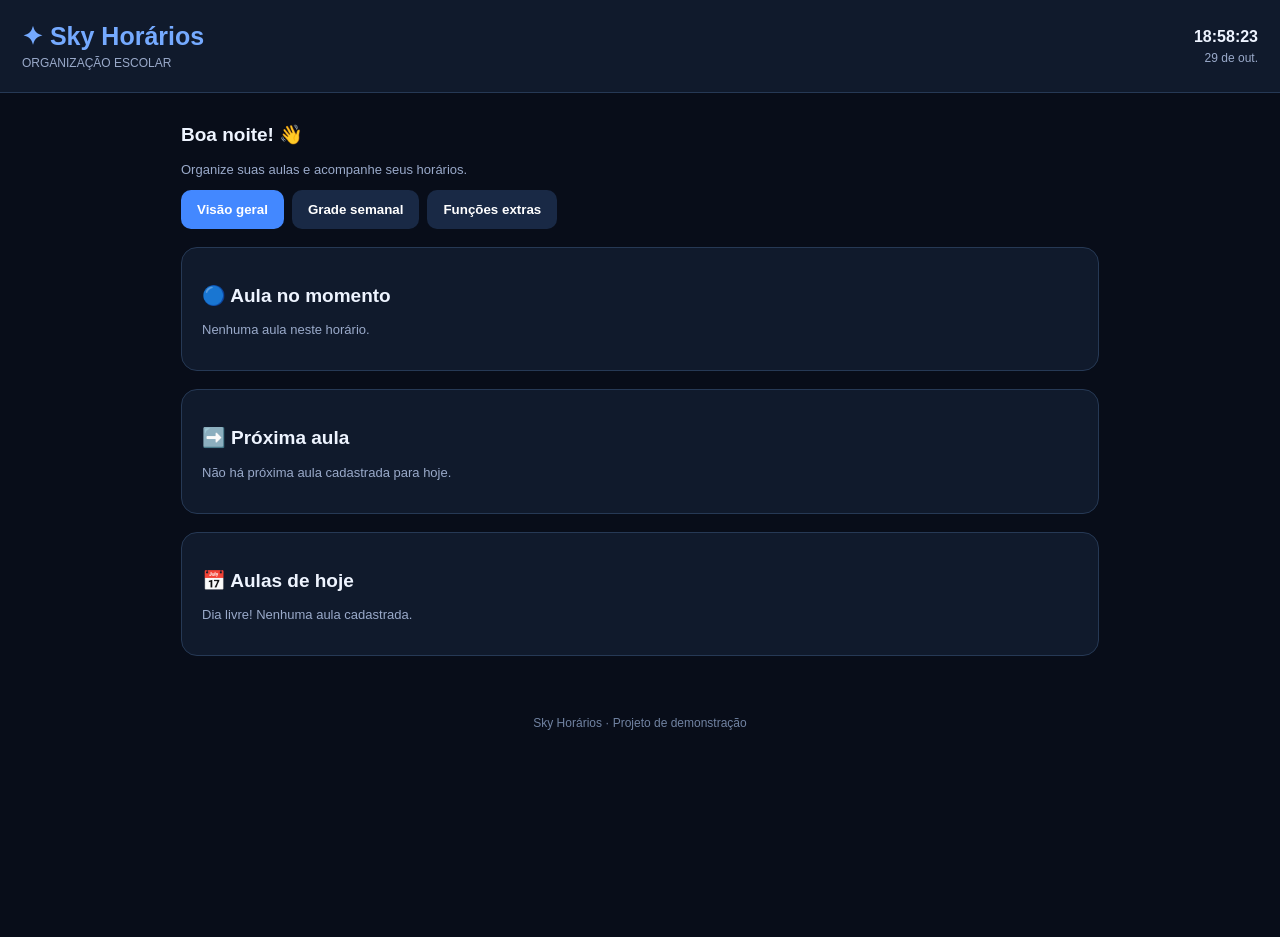
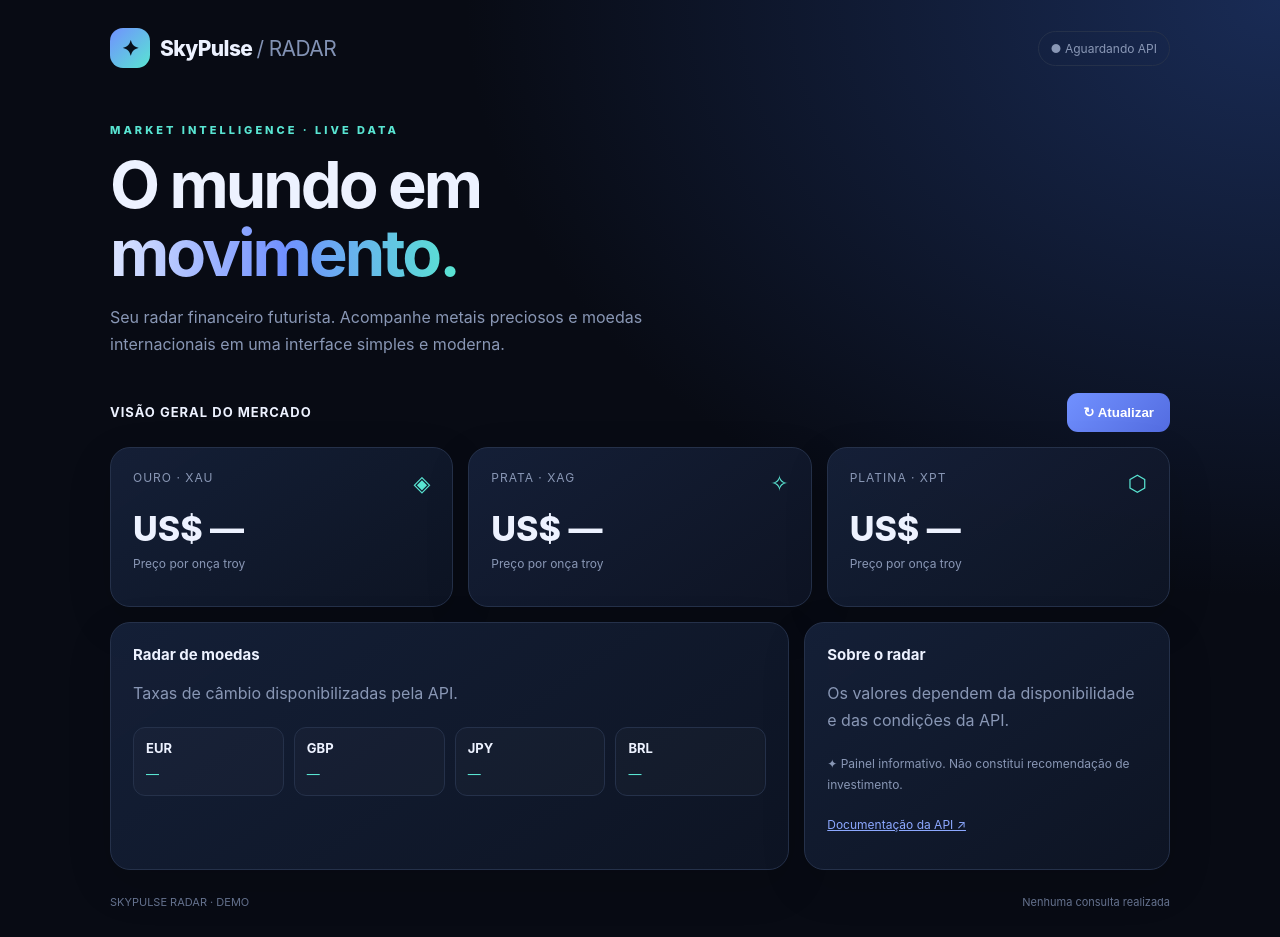
Before and after one commit to skycelestxy-hub/Teste-Index-, a plain HTML site: page index.html in a window 1280 px wide. Before the commit the page ends 800 px from the top, so only its background shows below. Drawn offline with Linux system fonts and the light colour scheme.

Commit message:
Update index.html

```diff
--- a/index.html
+++ b/index.html
@@ -1,141 +1,178 @@
+
 <!DOCTYPE html>
 <html lang="pt-BR">
 <head>
 <meta charset="UTF-8">
 <meta name="viewport" content="width=device-width, initial-scale=1.0">
-<title>Sky — Horários de Aula</title>
+<title>SkyPulse | Market Radar</title>
 <style>
 *{box-sizing:border-box}
-body{margin:0;background:#080d19;color:#eef4ff;font-family:Arial,sans-serif}
-header{padding:22px;background:#101a2c;border-bottom:1px solid #263955;display:flex;justify-content:space-between;align-items:center}
-h1{font-size:25px;margin:0;color:#75aaff}
-header p{margin:5px 0 0;color:#9aaaca;font-size:12px}
-main{max-width:950px;margin:30px auto;padding:0 16px}
-h2{font-size:19px}
-.card{background:#101a2c;border:1px solid #263955;border-radius:16px;padding:20px;margin-bottom:18px}
-button{background:#4388ff;color:white;border:0;padding:12px 16px;border-radius:10px;cursor:pointer;font-weight:bold}
-button:hover{background:#306bd0}
-input,select{background:#080f1d;color:white;border:1px solid #344867;border-radius:9px;padding:12px;width:100%;margin:5px 0 12px}
-label{font-size:13px;color:#b9c9e2}
-.grid{display:grid;grid-template-columns:1fr 1fr;gap:12px}
-.lesson{padding:13px;background:#0a1424;border:1px solid #263955;border-radius:12px;margin-top:10px;display:flex;justify-content:space-between;gap:12px}
-.muted{color:#9aaaca;font-size:13px}
-.highlight{color:#65b5ff}
-nav{display:flex;gap:8px;flex-wrap:wrap;margin-bottom:18px}
-nav button{background:#192945}
-nav button.active{background:#4388ff}
-.hidden{display:none}
-footer{text-align:center;color:#7183a2;padding:30px;font-size:12px}
-@media(max-width:600px){.grid{grid-template-columns:1fr}header{padding:16px}h1{font-size:20px}}
+:root{--bg:#080b14;--panel:#111a2c;--border:#25314a;--text:#edf2ff;--muted:#8997b5;--blue:#7191ff;--cyan:#59e5d2}
+body{margin:0;background:radial-gradient(ellipse at top right,#192b55,transparent 45%),var(--bg);color:var(--text);font-family:Inter,Segoe UI,Arial,sans-serif;min-height:100vh}
+main{max-width:1100px;margin:auto;padding:28px 20px}
+header{display:flex;justify-content:space-between;align-items:center;gap:12px;margin-bottom:55px}
+.brand{font-size:21px;font-weight:800;letter-spacing:-.6px}
+.logo{display:inline-grid;place-items:center;width:40px;height:40px;border-radius:13px;background:linear-gradient(135deg,var(--blue),var(--cyan));color:#07101b;margin-right:10px}
+.status{font-size:12px;color:var(--muted);border:1px solid var(--border);border-radius:30px;padding:9px 12px}
+.hero{margin-bottom:35px}
+.tag{color:var(--cyan);font-size:11px;font-weight:800;letter-spacing:3px}
+h1{font-size:clamp(36px,7vw,65px);letter-spacing:-3px;line-height:1.05;margin:14px 0}
+h1 span{background:linear-gradient(90deg,#dce5ff,#7191ff,#59e5d2);color:transparent;background-clip:text}
+p{color:var(--muted);line-height:1.7}
+.hero p{max-width:600px}
+.toolbar{display:flex;justify-content:space-between;align-items:center;gap:12px;margin-bottom:15px}
+.toolbar h2{font-size:13px;letter-spacing:1px}
+button{border:0;border-radius:11px;background:linear-gradient(135deg,#7191ff,#536ce0);padding:12px 16px;color:white;font-weight:700;cursor:pointer}
+button:disabled{opacity:.6}
+.grid{display:grid;grid-template-columns:repeat(3,minmax(0,1fr));gap:15px}
+.card,.panel{border:1px solid var(--border);border-radius:20px;padding:22px;background:linear-gradient(145deg,#152039eF,#0e1424f2);box-shadow:0 15px 45px #0002}
+.card{min-height:160px}
+.label{font-size:12px;color:var(--muted);letter-spacing:1px}
+.icon{float:right;font-size:22px;color:var(--cyan)}
+.value{font-size:clamp(25px,3vw,34px);font-weight:800;margin:23px 0 7px;overflow-wrap:anywhere}
+.sub{font-size:12px;color:var(--muted)}
+.lower{display:grid;grid-template-columns:1.3fr .7fr;gap:15px;margin-top:15px}
+.panel h3{font-size:15px;margin-top:0}
+.currencies{display:grid;grid-template-columns:repeat(4,1fr);gap:10px;margin-top:20px}
+.currency{padding:12px;border:1px solid var(--border);border-radius:12px;background:#ffffff05}
+.currency b{display:block;font-size:13px;margin-bottom:7px}
+.currency span{font-size:13px;color:var(--cyan);overflow-wrap:anywhere}
+.note{font-size:12px;margin-top:20px}
+#error{display:none;border:1px solid #a96b48;background:#3a241d;padding:13px;border-radius:12px;color:#ffd1ae;margin-bottom:15px;overflow-wrap:anywhere}
+footer{display:flex;justify-content:space-between;gap:10px;margin-top:25px;color:#64718d;font-size:11px}
+@media(max-width:700px){.grid{grid-template-columns:1fr}.lower{grid-template-columns:1fr}.currencies{grid-template-columns:repeat(2,1fr)}header{margin-bottom:35px}.toolbar{align-items:flex-start}.value{font-size:30px}}
 </style>
 </head>
 <body>
+<main>
 <header>
-<div><h1>✦ Sky Horários</h1><p>ORGANIZAÇÃO ESCOLAR</p></div>
-<div style="text-align:right"><strong id="clock">00:00:00</strong><p id="date"></p></div>
+  <div class="brand"><span class="logo">✦</span>SkyPulse <span style="color:#8292b4;font-weight:400">/ RADAR</span></div>
+  <div class="status" id="status">● Aguardando API</div>
 </header>
-<main>
-<h2 id="greeting">Olá! 👋</h2>
-<p class="muted">Organize suas aulas e acompanhe seus horários.</p>
-<nav>
-<button class="active" onclick="show('home',this)">Visão geral</button>
-<button onclick="show('schedule',this)">Grade semanal</button>
-<button onclick="show('extras',this)">Funções extras</button>
-</nav>
-<section id="home">
-<div class="card">
-<h2>🔵 Aula no momento</h2>
-<div id="current"><p class="muted">Nenhuma aula cadastrada.</p></div>
+
+<section class="hero">
+  <div class="tag">MARKET INTELLIGENCE · LIVE DATA</div>
+  <h1>O mundo em<br><span>movimento.</span></h1>
+  <p>Seu radar financeiro futurista. Acompanhe metais preciosos e moedas internacionais em uma interface simples e moderna.</p>
+</section>
+
+<div class="toolbar">
+  <h2>VISÃO GERAL DO MERCADO</h2>
+  <button id="refresh">↻ Atualizar</button>
 </div>
-<div class="card">
-<h2>➡️ Próxima aula</h2>
-<div id="next"><p class="muted">Cadastre suas aulas para começar.</p></div>
-</div>
-<div class="card">
-<h2>📅 Aulas de hoje</h2>
-<div id="today"></div>
-</div>
+
+<div id="error"></div>
+
+<section class="grid">
+  <article class="card">
+    <span class="icon">◈</span><div class="label">OURO · XAU</div>
+    <div class="value" id="gold">US$ —</div><div class="sub">Preço por onça troy</div>
+  </article>
+  <article class="card">
+    <span class="icon">✧</span><div class="label">PRATA · XAG</div>
+    <div class="value" id="silver">US$ —</div><div class="sub">Preço por onça troy</div>
+  </article>
+  <article class="card">
+    <span class="icon">⬡</span><div class="label">PLATINA · XPT</div>
+    <div class="value" id="platinum">US$ —</div><div class="sub">Preço por onça troy</div>
+  </article>
 </section>
-<section id="schedule" class="hidden">
-<div class="card">
-<h2>Adicionar aula</h2>
-<form id="lessonForm">
-<div class="grid">
-<div><label>Dia da semana</label><select id="day"><option value="1">Segunda-feira</option><option value="2">Terça-feira</option><option value="3">Quarta-feira</option><option value="4">Quinta-feira</option><option value="5">Sexta-feira</option><option value="6">Sábado</option><option value="0">Domingo</option></select></div>
-<div><label>Disciplina</label><input id="subject" placeholder="Ex.: Matemática" required></div>
-<div><label>Horário de início</label><input id="start" type="time" value="07:00" required></div>
-<div><label>Horário de término</label><input id="end" type="time" value="07:50" required></div>
-<div><label>Série e turma</label><input id="classroom" placeholder="Ex.: 9º C" required></div>
-<div><label>Sala</label><input id="room" placeholder="Ex.: 01" required></div>
-<div><label>Utiliza plataforma?</label><select id="usePlatform"><option value="no">Não</option><option value="yes">Sim</option></select></div>
-<div id="platformBox" class="hidden"><label>Número da plataforma</label><input id="platform" placeholder="Ex.: 03"></div>
-</div>
-<p><label><input id="recurring" type="checkbox" checked style="width:auto"> Repetir toda semana</label></p>
-<button type="submit">+ Salvar aula</button>
-</form>
-</div>
-<div class="card">
-<h2>Minha grade</h2>
-<div id="scheduleList"></div>
-</div>
+
+<section class="lower">
+  <div class="panel">
+    <h3>Radar de moedas</h3>
+    <p>Taxas de câmbio disponibilizadas pela API.</p>
+    <div class="currencies" id="currencies">
+      <div class="currency"><b>EUR</b><span>—</span></div>
+      <div class="currency"><b>GBP</b><span>—</span></div>
+      <div class="currency"><b>JPY</b><span>—</span></div>
+      <div class="currency"><b>BRL</b><span>—</span></div>
+    </div>
+  </div>
+  <div class="panel">
+    <h3>Sobre o radar</h3>
+    <p>Os valores dependem da disponibilidade e das condições da API.</p>
+    <p class="note">✦ Painel informativo. Não constitui recomendação de investimento.</p>
+    <p class="note"><a href="https://thetickbase.com/docs/" target="_blank" rel="noreferrer" style="color:#8ca8ff">Documentação da API ↗</a></p>
+  </div>
 </section>
-<section id="extras" class="hidden">
-<div class="card">
-<h2>⏱ Temporizador</h2>
-<label>Tempo em minutos</label><input id="minutes" type="number" min="1" value="5">
-<h2 id="timer">05:00</h2>
-<button onclick="startTimer()">Iniciar</button>
-<button onclick="pauseTimer()">Pausar</button>
-<button onclick="resetTimer()">Reiniciar</button>
-</div>
-<div class="card">
-<h2>💡 Sugestões</h2>
-<p class="muted">Tem uma ideia para melhorar o aplicativo? Envie sua sugestão.</p>
-<a href="https://forms.gle/pQYmsRHayQn6UW2q7" target="_blank" rel="noopener"><button>Enviar sugestão ↗</button></a>
-</div>
-</section>
+
+<footer><span>SKYPULSE RADAR · DEMO</span><span id="updated">Nenhuma consulta realizada</span></footer>
 </main>
-<footer>Sky Horários · Projeto de demonstração</footer>
+
 <script>
-const names=['Domingo','Segunda-feira','Terça-feira','Quarta-feira','Quinta-feira','Sexta-feira','Sábado'];
-let lessons=[];
-try{lessons=JSON.parse(localStorage.getItem('skyLessons')||'[]')}catch(e){}
-let timerInterval=null,remaining=300;
-const $=id=>document.getElementById(id);
-function save(){localStorage.setItem('skyLessons',JSON.stringify(lessons));render()}
-function show(id,btn){document.querySelectorAll('main section').forEach(s=>s.classList.add('hidden'));$(id).classList.remove('hidden');document.querySelectorAll('nav button').forEach(b=>b.classList.remove('active'));btn.classList.add('active');render()}
-function safe(s){return String(s).replace(/[&<>"']/g,c=>({'&':'&amp;','<':'&lt;','>':'&gt;','"':'&quot;',"'":'&#39;'}[c]))}
-$('usePlatform').onchange=()=> $('platformBox').classList.toggle('hidden',$('usePlatform').value!=='yes');
-$('lessonForm').onsubmit=e=>{
-e.preventDefault();
-const x={id:Date.now().toString(),day:Number($('day').value),subject:$('subject').value.trim(),start:$('start').value,end:$('end').value,classroom:$('classroom').value.trim(),room:$('room').value.trim(),platform:$('usePlatform').value==='yes'?$('platform').value.trim():'',recurring:$('recurring').checked};
-if(x.end<=x.start){alert('O término deve ser depois do início.');return}
-lessons.push(x);save();e.target.reset();$('platformBox').classList.add('hidden');$('start').value='07:00';$('end').value='07:50';$('recurring').checked=true;alert('Aula salva com sucesso!');
-};
-function removeLesson(id){if(confirm('Deseja excluir esta aula?')){lessons=lessons.filter(x=>x.id!==id);save()}}
-function render(){
-const now=new Date(),day=now.getDay(),time=now.toTimeString().slice(0,5);
-const list=lessons.filter(x=>Number(x.day)===day).sort((a,b)=>a.start.localeCompare(b.start));
-const current=list.find(x=>x.start<=time&&x.end>time),next=list.find(x=>x.start>time);
-function detail(x){return '<strong>'+safe(x.subject)+'</strong><br><span class="muted">'+safe(x.classroom)+' · Sala '+safe(x.room)+(x.platform?' · Plataforma '+safe(x.platform):'')+'</span><br><span class="highlight">'+safe(x.start)+' – '+safe(x.end)+'</span>'}
-$('current').innerHTML=current?detail(current):'<p class="muted">Nenhuma aula neste horário.</p>';
-$('next').innerHTML=next?detail(next):'<p class="muted">Não há próxima aula cadastrada para hoje.</p>';
-$('today').innerHTML=list.length?list.map(x=>'<div class="lesson"><div>'+detail(x)+'</div></div>').join(''):'<p class="muted">Dia livre! Nenhuma aula cadastrada.</p>';
-$('scheduleList').innerHTML=lessons.length?lessons.slice().sort((a,b)=>a.day-b.day||a.start.localeCompare(b.start)).map(x=>'<div class="lesson"><div><strong>'+safe(names[x.day])+' · '+safe(x.subject)+'</strong><br><span class="muted">'+safe(x.classroom)+' · Sala '+safe(x.room)+'</span><br><span class="highlight">'+safe(x.start)+' – '+safe(x.end)+'</span>'+(x.recurring?'<br><span class="muted">Repetição semanal</span>':'<br><span class="muted">Recorrência desativada no protótipo</span>')+'</div><button onclick="removeLesson(\''+x.id+'\')">Excluir</button></div>').join(''):'<p class="muted">Você ainda não cadastrou aulas.</p>';
+// ATENÇÃO: uma chave colocada aqui ficará visível para quem abrir o HTML.
+// Para um site público, use um servidor para guardar a chave.
+const API_KEY = "";
+const API_BASE = "https://api.thetickbase.com/v1";
+
+const $ = id => document.getElementById(id);
+const formatUSD = value => new Intl.NumberFormat("en-US", {
+  style:"currency", currency:"USD", maximumFractionDigits:2
+}).format(Number(value));
+
+async function requestAPI(endpoint) {
+  const response = await fetch(API_BASE + endpoint, {
+    headers: { "Authorization": "Bearer " + API_KEY }
+  });
+  const data = await response.json().catch(() => ({}));
+  if (!response.ok) {
+    throw new Error(data?.error?.message || "Erro HTTP " + response.status);
+  }
+  return data;
 }
-function tick(){
-const d=new Date();
-$('clock').textContent=[d.getHours(),d.getMinutes(),d.getSeconds()].map(n=>String(n).padStart(2,'0')).join(':');
-$('date').textContent=d.toLocaleDateString('pt-BR',{day:'2-digit',month:'short'});
-$('greeting').textContent=(d.getHours()<12?'Bom dia':d.getHours()<18?'Boa tarde':'Boa noite')+'! 👋';
-render();
+
+async function atualizar() {
+  const button = $("refresh");
+  button.disabled = true;
+  button.textContent = "Consultando...";
+  $("error").style.display = "none";
+  $("status").textContent = "● Consultando API";
+
+  try {
+    if (!API_KEY.trim()) {
+      throw new Error("Insira sua chave em API_KEY no código. Atenção: não publique o HTML com a chave dentro dele.");
+    }
+
+    const [gold, silver, platinum, fx] = await Promise.all([
+      requestAPI("/metals/latest?metal=XAU"),
+      requestAPI("/metals/latest?metal=XAG"),
+      requestAPI("/metals/latest?metal=XPT"),
+      requestAPI("/fx/latest?symbols=EUR,GBP,JPY,BRL")
+    ]);
+
+    $("gold").textContent = formatUSD(gold.price);
+    $("silver").textContent = formatUSD(silver.price);
+    $("platinum").textContent = formatUSD(platinum.price);
+
+    const rates = fx.rates || {};
+    const names = {
+      EUR:"Euro", GBP:"Libra esterlina",
+      JPY:"Iene japonês", BRL:"Real brasileiro"
+    };
+
+    $("currencies").innerHTML = Object.entries(names).map(([code,name]) => {
+      const value = rates[code] !== undefined
+        ? Number(rates[code]).toLocaleString("pt-BR",{maximumFractionDigits:5})
+        : "Indisponível";
+      return `<div class="currency"><b>${code}</b><span>${value}</span><div class="sub">${name}</div></div>`;
+    }).join("");
+
+    $("status").textContent = "● API consultada";
+    $("updated").textContent = "Atualizado às " +
+      new Date().toLocaleTimeString("pt-BR");
+  } catch (error) {
+    $("error").textContent = "Não foi possível carregar os dados: " + error.message +
+      " Confira a chave, os endpoints e se a API permite CORS.";
+    $("error").style.display = "block";
+    $("status").textContent = "● Verifique a conexão";
+  } finally {
+    button.disabled = false;
+    button.textContent = "↻ Atualizar";
+  }
 }
-setInterval(tick,1000);tick();
-function drawTimer(){$('timer').textContent=String(Math.floor(remaining/60)).padStart(2,'0')+':'+String(remaining%60).padStart(2,'0')}
-function startTimer(){if(timerInterval)return;const endAt=Date.now()+remaining*1000;timerInterval=setInterval(()=>{remaining=Math.max(0,Math.ceil((endAt-Date.now())/1000));drawTimer();if(!remaining){clearInterval(timerInterval);timerInterval=null;alert('Tempo encerrado!')}},250)}
-function pauseTimer(){clearInterval(timerInterval);timerInterval=null}
-function resetTimer(){pauseTimer();remaining=Math.max(1,Number($('minutes').value||5))*60;drawTimer()}
-$('minutes').onchange=resetTimer;
+
+$("refresh").addEventListener("click", atualizar);
 </script>
 </body>
 </html>
```
